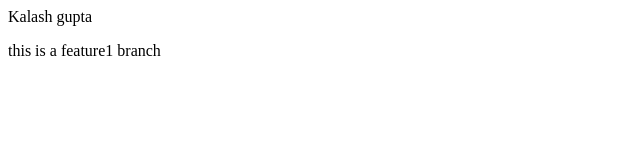
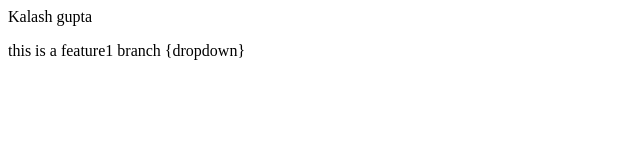
Before and after one commit to Kalash2703/Local, a plain HTML site: page LocalRepo/index.html in a window 1280 px wide. Shown: the full height of the page, 0-640 px from the left. Drawn offline with Linux system fonts and the light colour scheme.

```diff
--- a/LocalRepo/index.html
+++ b/LocalRepo/index.html
@@ -1,2 +1,2 @@
 <p>Kalash gupta</p>
-<p>this is a feature1 branch</p>
+<p>this is a feature1 branch {dropdown}</p>
```
